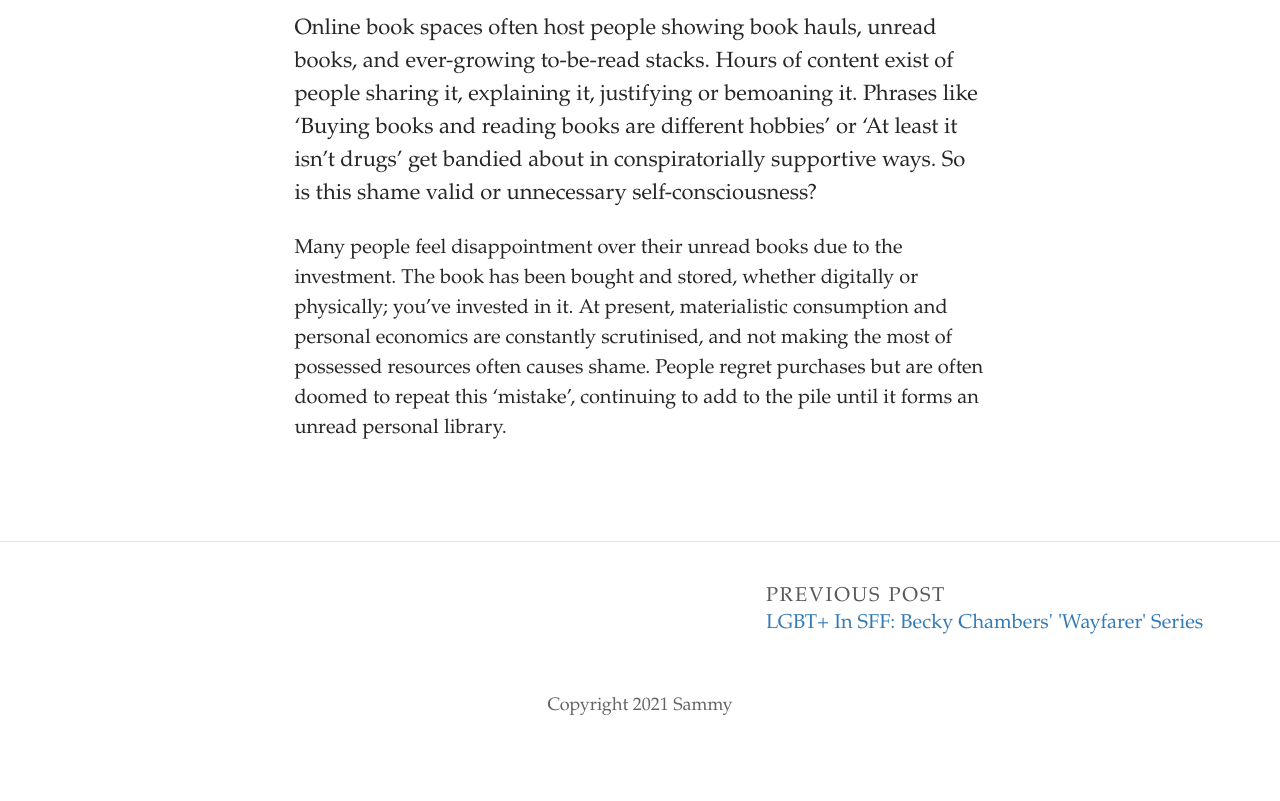
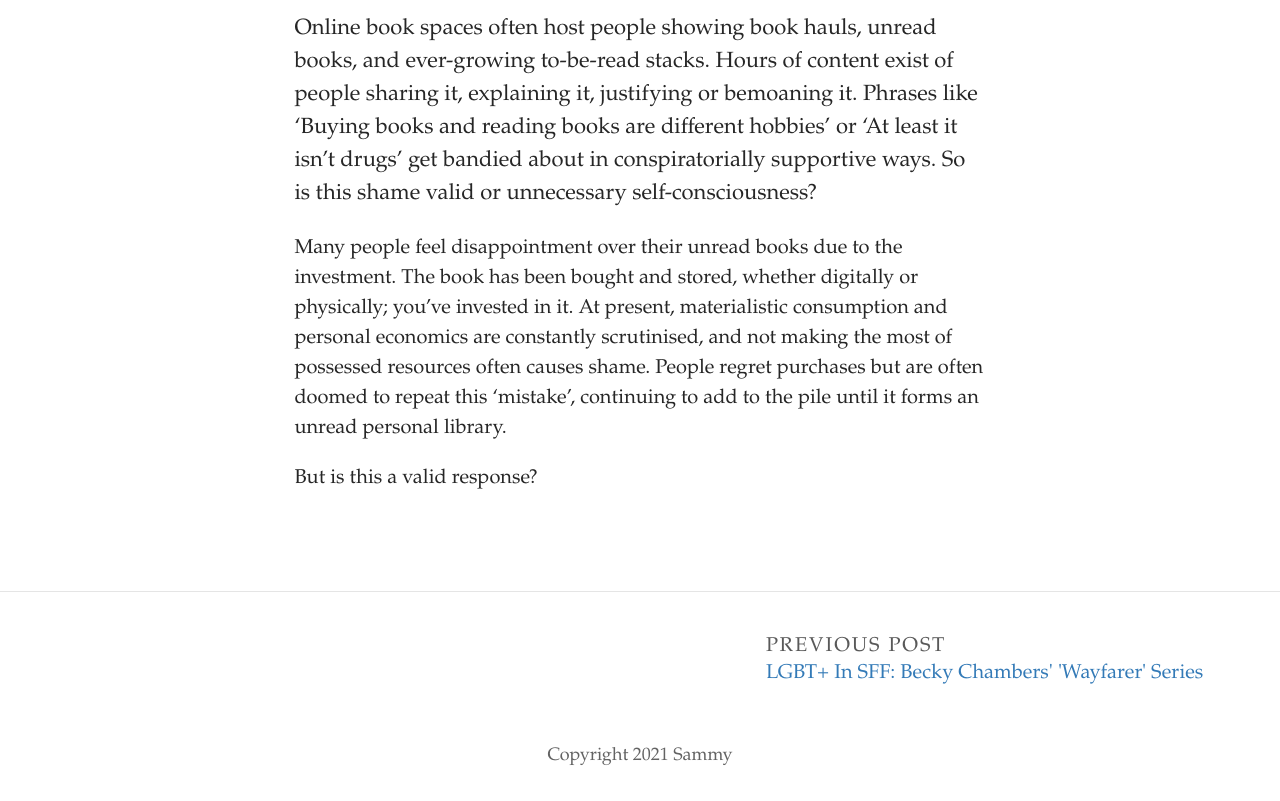
Before and after one commit to SammySpinsAYarn/Blog, a Jekyll site: the page built from _posts/2023-04-14-is-it-silly-to-be-ashamed-of-unread-books.md, in a window 1280 px wide. Shown: the part 340-1141 px from the top of the page. Built offline with Jekyll 4.4.1, drawn with Linux system fonts in a browser that asks for light colours; some web fonts are replaced; before the commit the page ends 1091 px from its top, so only the background shows below that.

Commit message:
Update Post “2023-04-14-is-it-silly-to-be-ashamed-of-unread-books”

```diff
--- a/_posts/2023-04-14-is-it-silly-to-be-ashamed-of-unread-books.md
+++ b/_posts/2023-04-14-is-it-silly-to-be-ashamed-of-unread-books.md
@@ -9,3 +9,5 @@ comments: false
 Online book spaces often host people showing book hauls, unread books, and ever-growing to-be-read stacks. Hours of content exist of people sharing it, explaining it, justifying or bemoaning it. Phrases like ‘Buying books and reading books are different hobbies’ or ‘At least it isn’t drugs’ get bandied about in conspiratorially supportive ways. So is this shame valid or unnecessary self-consciousness?
 
 Many people feel disappointment over their unread books due to the investment. The book has been bought and stored, whether digitally or physically; you've invested in it. At present, materialistic consumption and personal economics are constantly scrutinised, and not making the most of possessed resources often causes shame. People regret purchases but are often doomed to repeat this 'mistake', continuing to add to the pile until it forms an unread personal library.
+
+B﻿ut is this a valid response?
```
